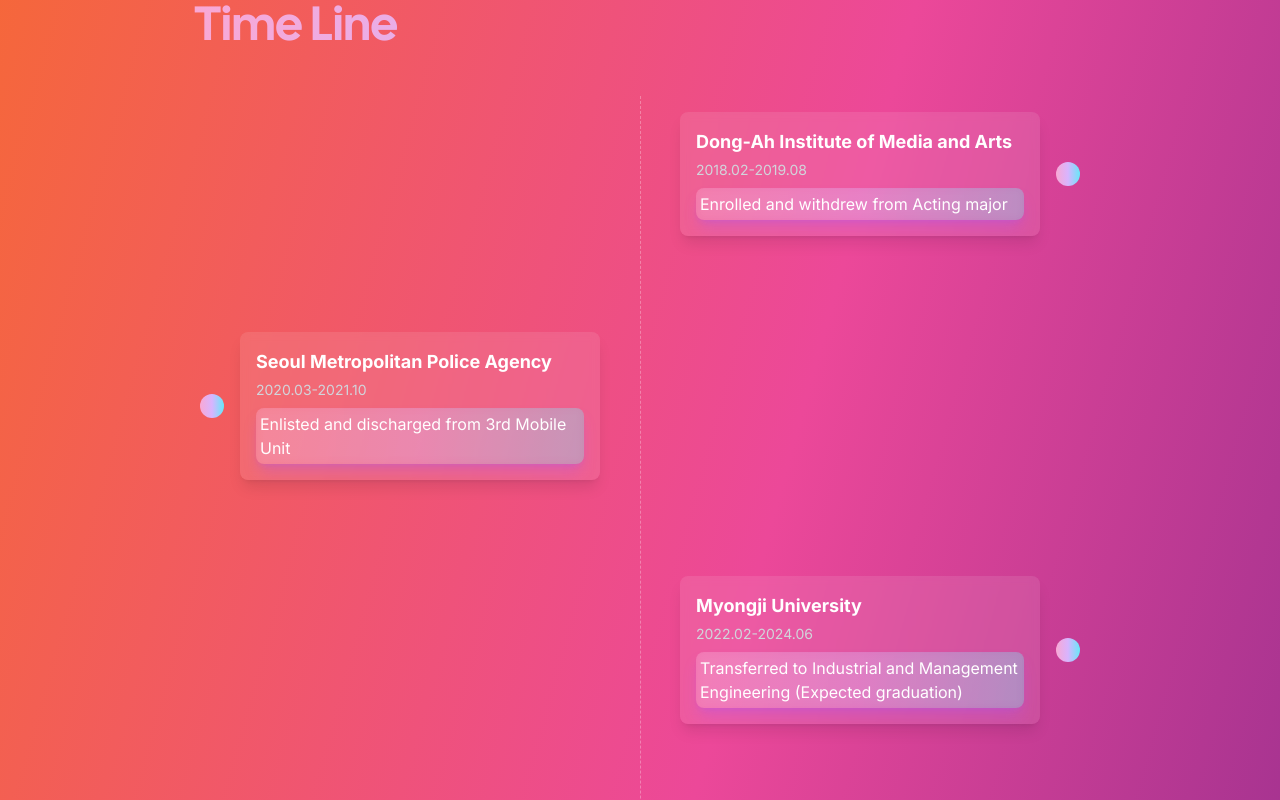
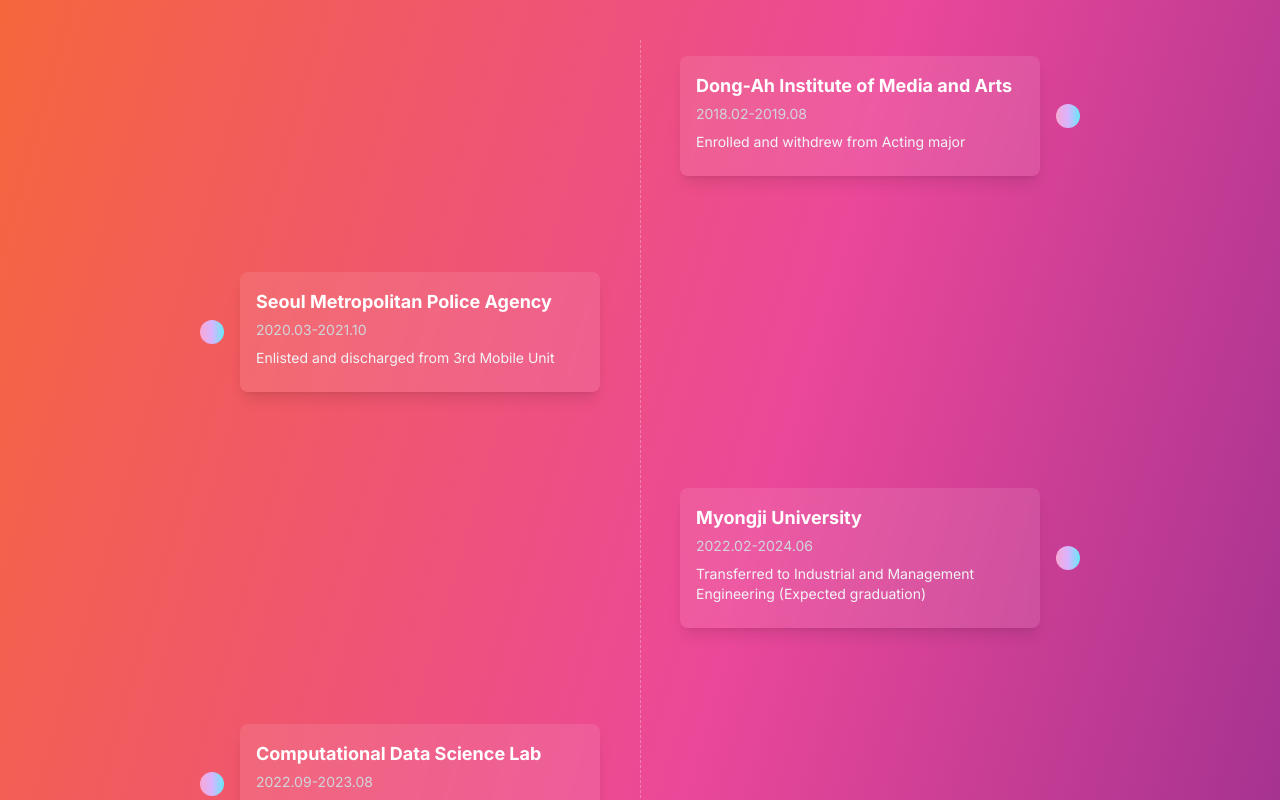
Before and after one commit to heonyus/heonyus.xyz, a Next.js app: page / in a window 1280 px wide. Shown: the part 1300-2100 px from the top of the page. Built offline with nearby package versions, Linux system fonts and the light colour scheme; no server answers; what tailwindcss-debug-screens would draw is missing.

Commit message:
Fix: description

```diff
--- a/app/components/Resume.tsx
+++ b/app/components/Resume.tsx
@@ -131,7 +131,7 @@
                 <img
                   src="/images/profile.jpg"
                   alt="Jaeheon Jeong"
-                  className="w-48 h-48 sm:w-56 sm:h-80 object-cover rounded-lg"
+                  className="w-48 h-48 sm:w-56 sm:h-56 object-cover rounded-lg"
                 />
               </div>
             </div>
--- a/app/components/Timeline.tsx
+++ b/app/components/Timeline.tsx
@@ -47,7 +47,7 @@
                 {event.title}
               </motion.h3>
               <p className="text-sm text-gray-300 mb-2">{event.date}</p>
-              <p className="p-1 rounded-lg bg-gradient-to-r from-pink-300/30 via-purple-300/30 to-cyan-300/30 backdrop-filter backdrop-blur-sm shadow-lg shadow-purple-500/30">{event.description}</p>
+              <p className="text-sm text-gray-100 mb-2">{event.description}</p>
             </motion.div>
           </motion.div>
         ))}
```
